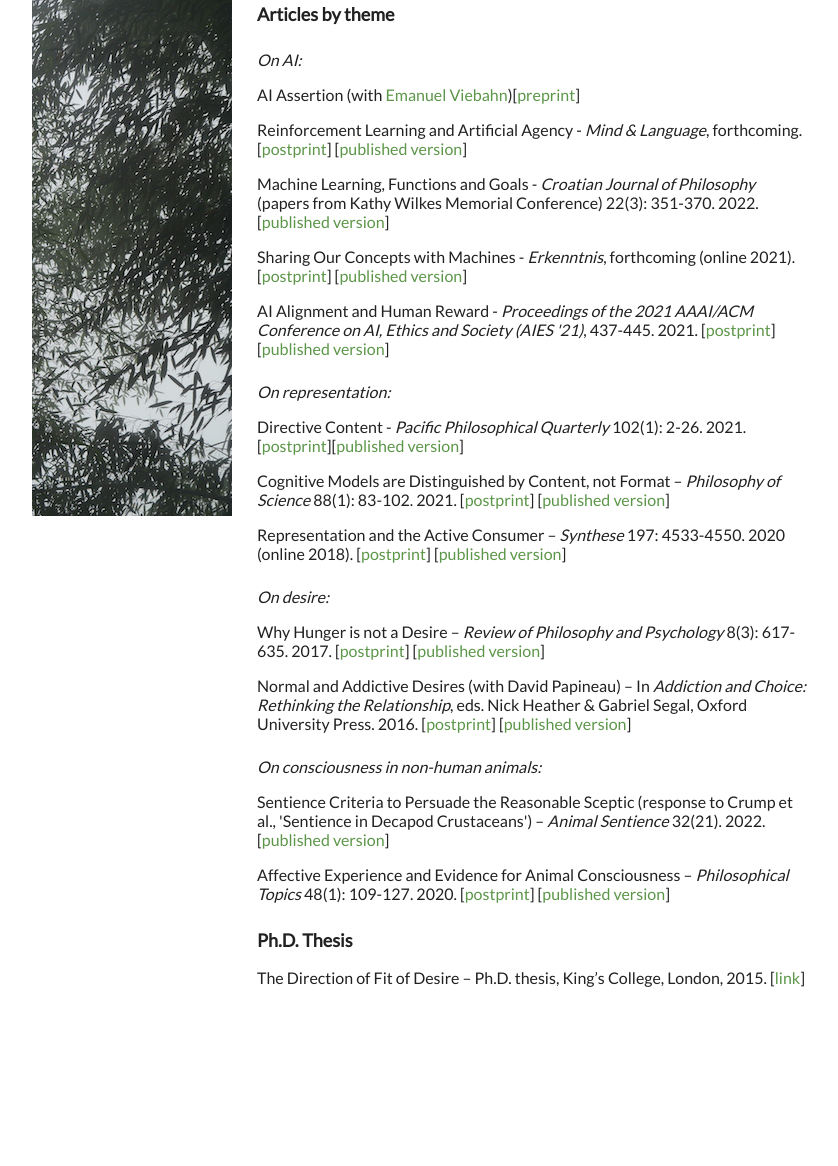
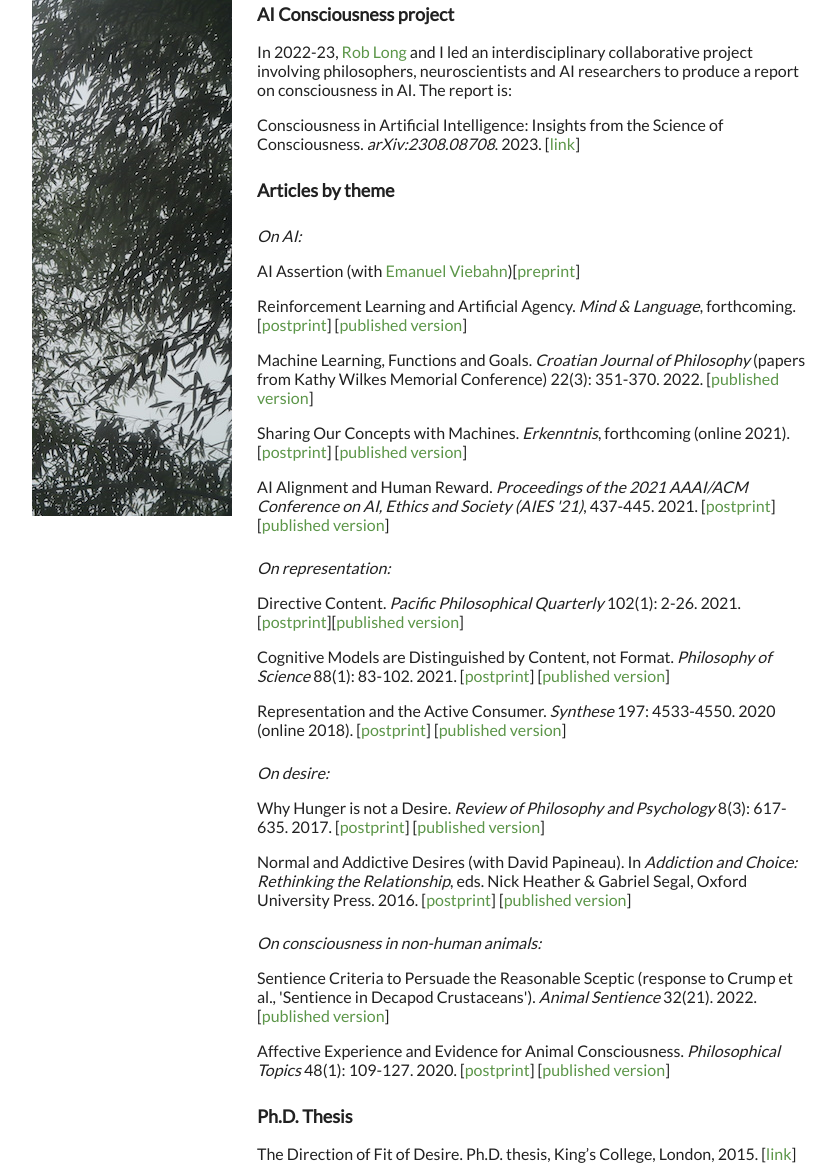
Before and after one commit to patrickbutlin/patrickbutlin.github.io, a plain HTML site: page research.html in a window 1280 px wide. Shown: the part 160-1326 px from the top of the page, without its empty margins (233-1071 px from the left). Before the commit the page ends 1179 px from the top, so only its background shows below. Drawn offline with Linux system fonts and the light colour scheme.

Commit message:
Update research.html

```diff
--- a/research.html
+++ b/research.html
@@ -19,25 +19,28 @@
 		</div>
 		<div class="content">
 			<div class="maintext">
+				<p class="heading"><b>AI Consciousness project</b></p>
+				<p>In 2022-23, <a href="https://robertlong.online">Rob Long</a> and I led an interdisciplinary collaborative project involving philosophers, neuroscientists and AI researchers to produce a report on consciousness in AI. The report is:</p>
+				<p>Consciousness in Artificial Intelligence: Insights from the Science of Consciousness. <i>arXiv:2308.08708</i>. 2023. [<a href="https://arxiv.org/abs/2308.08708">link</a>]</p>
 				<p class="heading"><b>Articles by theme</b></p>
 				<p class="heading2"><i>On AI:</i></p>
 				<p>AI Assertion (with <a href="https://emanuelviebahn.weebly.com">Emanuel Viebahn</a>)[<a href="https://osf.io/pfjzu/">preprint</a>]</p>
-				<p>Reinforcement Learning and Artificial Agency - <i>Mind & Language</i>, forthcoming. [<a href="reasons.html">postprint</a>] [<a href="https://onlinelibrary.wiley.com/doi/full/10.1111/mila.12458">published version</a>]</p>
-				<p>Machine Learning, Functions and Goals - <i>Croatian Journal of Philosophy</i> (papers from Kathy Wilkes Memorial Conference) 22(3): 351-370. 2022. [<a href="https://hrcak.srce.hr/288525">published version</a>]</p>
-				<p>Sharing Our Concepts with Machines - <i>Erkenntnis</i>, forthcoming (online 2021). [<a href="concepts.html">postprint</a>] [<a href="https://link.springer.com/article/10.1007/s10670-021-00491-w">published version</a>]</p>
-				<p>AI Alignment and Human Reward - <i>Proceedings of the 2021 AAAI/ACM Conference on AI, Ethics and Society (AIES '21)</i>, 437-445. 2021. [<a href="aies.html">postprint</a>] [<a href="https://dl.acm.org/doi/10.1145/3461702.3462570">published version</a>]</p>
+				<p>Reinforcement Learning and Artificial Agency. <i>Mind & Language</i>, forthcoming. [<a href="reasons.html">postprint</a>] [<a href="https://onlinelibrary.wiley.com/doi/full/10.1111/mila.12458">published version</a>]</p>
+				<p>Machine Learning, Functions and Goals. <i>Croatian Journal of Philosophy</i> (papers from Kathy Wilkes Memorial Conference) 22(3): 351-370. 2022. [<a href="https://hrcak.srce.hr/288525">published version</a>]</p>
+				<p>Sharing Our Concepts with Machines. <i>Erkenntnis</i>, forthcoming (online 2021). [<a href="concepts.html">postprint</a>] [<a href="https://link.springer.com/article/10.1007/s10670-021-00491-w">published version</a>]</p>
+				<p>AI Alignment and Human Reward. <i>Proceedings of the 2021 AAAI/ACM Conference on AI, Ethics and Society (AIES '21)</i>, 437-445. 2021. [<a href="aies.html">postprint</a>] [<a href="https://dl.acm.org/doi/10.1145/3461702.3462570">published version</a>]</p>
 				<p class="heading2"><i>On representation:</i></p>
-				<p>Directive Content - <i>Pacific Philosophical Quarterly</i> 102(1): 2-26. 2021. [<a href="directive.html">postprint</a>][<a href="https://doi.org/10.1111/papq.12328">published version</a>]</p>
-				<p>Cognitive Models are Distinguished by Content, not Format – <i>Philosophy of Science</i> 88(1): 83-102. 2021. [<a href="models.html">postprint</a>] [<a href="https://www.journals.uchicago.edu/doi/10.1086/710030">published version</a>]</p>
-				<p>Representation and the Active Consumer – <i>Synthese</i> 197: 4533-4550. 2020 (online 2018). [<a href="status.html">postprint</a>] [<a href="https://link.springer.com/article/10.1007/s11229-018-01941-9">published version</a>]</p>
+				<p>Directive Content. <i>Pacific Philosophical Quarterly</i> 102(1): 2-26. 2021. [<a href="directive.html">postprint</a>][<a href="https://doi.org/10.1111/papq.12328">published version</a>]</p>
+				<p>Cognitive Models are Distinguished by Content, not Format. <i>Philosophy of Science</i> 88(1): 83-102. 2021. [<a href="models.html">postprint</a>] [<a href="https://www.journals.uchicago.edu/doi/10.1086/710030">published version</a>]</p>
+				<p>Representation and the Active Consumer. <i>Synthese</i> 197: 4533-4550. 2020 (online 2018). [<a href="status.html">postprint</a>] [<a href="https://link.springer.com/article/10.1007/s11229-018-01941-9">published version</a>]</p>
 				<p class="heading2"><i>On desire:</i></p>
-				<p>Why Hunger is not a Desire – <i>Review of Philosophy and Psychology</i> 8(3): 617-635. 2017. [<a href="hunger.html">postprint</a>] [<a href="https://link.springer.com/article/10.1007/s13164-017-0332-9">published version</a>]</p>
-				<p>Normal and Addictive Desires (with David Papineau) – In <i>Addiction and Choice: Rethinking the Relationship</i>, eds. Nick Heather & Gabriel Segal, Oxford University Press. 2016. [<a href="addiction.html">postprint</a>] [<a href="http://www.oxfordscholarship.com/view/10.1093/acprof:oso/9780198727224.001.0001/acprof-9780198727224-chapter-6">published version</a>]</p>
+				<p>Why Hunger is not a Desire. <i>Review of Philosophy and Psychology</i> 8(3): 617-635. 2017. [<a href="hunger.html">postprint</a>] [<a href="https://link.springer.com/article/10.1007/s13164-017-0332-9">published version</a>]</p>
+				<p>Normal and Addictive Desires (with David Papineau). In <i>Addiction and Choice: Rethinking the Relationship</i>, eds. Nick Heather & Gabriel Segal, Oxford University Press. 2016. [<a href="addiction.html">postprint</a>] [<a href="http://www.oxfordscholarship.com/view/10.1093/acprof:oso/9780198727224.001.0001/acprof-9780198727224-chapter-6">published version</a>]</p>
 				<p class="heading2"><i>On consciousness in non-human animals:</i></p>
-				<p>Sentience Criteria to Persuade the Reasonable Sceptic (response to Crump et al., 'Sentience in Decapod Crustaceans') – <i>Animal Sentience</i> 32(21). 2022. [<a href="https://www.wellbeingintlstudiesrepository.org/animsent/vol7/iss32/21/">published version</a>]</p>
-				<p>Affective Experience and Evidence for Animal Consciousness – <i>Philosophical Topics</i> 48(1): 109-127. 2020. [<a href="consc.html">postprint</a>] [<a href="https://www.jstor.org/stable/48628588">published version</a>]</p>
+				<p>Sentience Criteria to Persuade the Reasonable Sceptic (response to Crump et al., 'Sentience in Decapod Crustaceans'). <i>Animal Sentience</i> 32(21). 2022. [<a href="https://www.wellbeingintlstudiesrepository.org/animsent/vol7/iss32/21/">published version</a>]</p>
+				<p>Affective Experience and Evidence for Animal Consciousness. <i>Philosophical Topics</i> 48(1): 109-127. 2020. [<a href="consc.html">postprint</a>] [<a href="https://www.jstor.org/stable/48628588">published version</a>]</p>
 				<p class="heading"><b>Ph.D. Thesis</b></p>
-				<p>The Direction of Fit of Desire – Ph.D. thesis, King’s College, London, 2015. [<a href="thesis.html">link</a>]</p>
+				<p>The Direction of Fit of Desire. Ph.D. thesis, King’s College, London, 2015. [<a href="thesis.html">link</a>]</p>
 				<p></p>
 			</div>
 			<div class="image">
```
